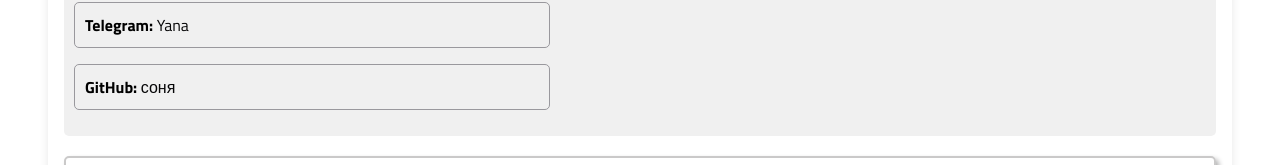
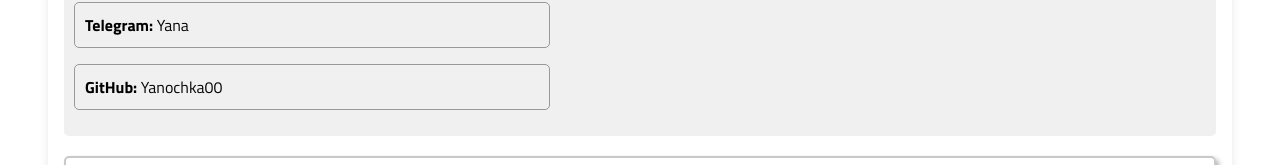
Before and after one commit to Yanochka00/Resume, a React (Vite) app: page / in a window 1280 px wide. Shown: the part 213-378 px from the top of the page. Built offline with nearby package versions, Linux system fonts and the light colour scheme.

Commit message:
name change

```diff
--- a/src/App.jsx
+++ b/src/App.jsx
@@ -57,7 +57,7 @@
                         <p>
                             <a1> GitHub: </a1>
                             <a class="GitHub" href="https://github.com/Yanochka00">
-                                соня
+                                Yanochka00
                             </a>
                         </p>
                     </div>
```
